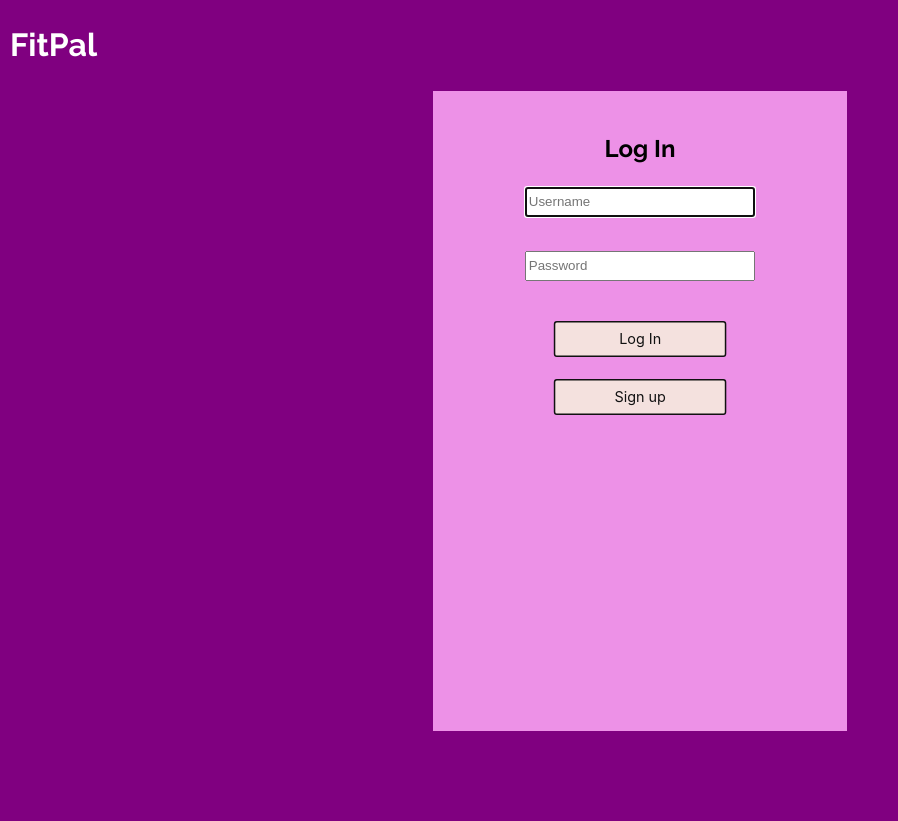
After one commit to DennisY888/StormHacks2024, a Flask app: page /login in a window 1280 px wide. The commit adds this page. Shown: the whole page, without its empty margins (0-898 px from the left). Run offline with Flask 3, Linux system fonts and the light colour scheme.

Commit message:
artin css good version

```diff
--- a/app.py
+++ b/app.py
@@ -1,13 +1,31 @@
+from functools import wraps
 import os
 
 import sqlite3
 from flask import Flask, flash, jsonify, redirect, render_template, request, session
+from flask_session import Session
+from werkzeug.security import check_password_hash, generate_password_hash
 
 # Configure application
 app = Flask(__name__)
 
 
 app.config["TEMPLATES_AUTO_RELOAD"] = True
+app.config["SESSION_PERMANENT"] = False
+app.config["SESSION_TYPE"] = "filesystem"
+Session(app)
+
+
+
+def login_required(f):
+    @wraps(f)
+    def decorated_function(*args, **kwargs):
+        if session.get("name") is None:
+            return redirect("/login")
+        return f(*args, **kwargs)
+    return decorated_function
+
+
 
 
 @app.after_request
@@ -19,36 +37,118 @@ def after_request(response):
     return response
 
 
-@app.route("/", methods=["GET", "POST"])
-def index():
+
+
+@app.route("/login", methods=["GET", "POST"])
+def login():
+
+    session.clear()
 
     if request.method == "POST":
-        name = request.form.get("person_name")
-        if not name:
-            return redirect("/")
+
+        if not request.form.get("username"):
+            return render_template("apology.html")
+
+        elif not request.form.get("password"):
+            return render_template("apology.html")
+
+
+        with sqlite3.connect("users.db") as conn:
+            cursor = conn.cursor()
+            rows = cursor.execute("SELECT * FROM users WHERE username = ?", (request.form.get("username"),)).fetchall()
+
+
+        if len(rows) != 1 or not check_password_hash(rows[0][4], request.form.get("password")):
+            return render_template("apology.html")
+
+        session["name"] = rows[0][1]
+
+        return redirect("/leaderboard")
+
+    else:
+        return render_template("login.html")
+
+
+
+
+@app.route("/register", methods=["GET", "POST"])
+def register():
+    if request.method == "POST":
+
+        if not request.form.get("register_username"):
+            return render_template("apology.html")
+
+        elif not request.form.get("register_password"):
+            return render_template("apology.html")
+
+
+        with sqlite3.connect("users.db") as conn:
+            cursor = conn.cursor()
+            rows = cursor.execute("SELECT * FROM users WHERE username = ?", (request.form.get("register_username"),)).fetchall()
+
+
+        if len(rows) != 0:
+            return render_template("failed_register.html")
+
+
+        with sqlite3.connect("users.db") as conn:
+            cursor = conn.cursor()
+            rows = cursor.execute("INSERT INTO users (username, reps, score, password) VALUES (?, ?, ?, ?)", (request.form.get("register_username"), 0, 0, generate_password_hash(request.form.get("register_password"))))
+            conn.commit()
+
+
+        return redirect("/login")
+
+    else:
+        return render_template("register.html")
+
+
+
+
+@app.route("/logout")
+@login_required
+def logout():
+    session.clear()
+    return redirect("/login")
+
+
+
+@app.route("/")
+def index():
+    return render_template("index.html")
+
+
+
+@app.route("/leaderboard", methods=["GET", "POST"])
+@login_required
+def leaderboard():
+
+    if request.method == "POST":
         try:
             reps = int(request.form.get("reps"))
             score = int(request.form.get("score"))
         except ValueError:
-            return redirect("/")
+            return redirect("/leaderboard")
 
         with sqlite3.connect("users.db") as conn:
             cursor = conn.cursor()
-            cursor.execute("INSERT INTO users (username, reps, score) VALUES (?, ?, ?);", (name, reps, score))
+            cursor.execute("UPDATE users SET reps = ?, score = ? WHERE username = ?;", (reps, score, session["name"]))
             conn.commit()
 
-        return redirect("/")
+        return redirect("/leaderboard")
 
     else:
+
         with sqlite3.connect("users.db") as conn:
             cursor = conn.cursor()
             rows = cursor.execute("SELECT * FROM users ORDER BY reps DESC").fetchall()
-        return render_template("index.html", users=rows)
+        return render_template("leaderboard.html", users=rows)
 
 
 
 
 @app.route("/remove", methods=["POST"])
+@login_required
 def remove():
     id = request.form.get("id")
     if id:
@@ -56,11 +156,8 @@ def remove():
             cursor = conn.cursor()
             cursor.execute("DELETE FROM users WHERE id = ?", (id))
             conn.commit()
-    return redirect("/")
+    return redirect("/leaderboard")
 
-@app.route("/leaderboard")
-def leaderboard():
-    return render_template("leaderboard.html")
 
 if __name__ == "__main__":
     app.run(debug=True)
--- a/mysql.sql
+++ b/mysql.sql
@@ -1 +1 @@
-CREATE TABLE users(id INTEGER NOT NULL PRIMARY KEY, username TEXT NOT NULL, reps INTEGER NOT NULL, score INTEGER NOT NULL);
+CREATE TABLE users (id INTEGER NOT NULL PRIMARY KEY, username TEXT NOT NULL, reps INTEGER NOT NULL, score INTEGER NOT NULL, password TEXT NOT NULL);
--- a/static/script.js
+++ /dev/null
@@ -1 +0,0 @@
-// code and such
--- a/static/styles.css
+++ b/static/styles.css
@@ -4,8 +4,9 @@
 body {
     margin: 0;
     padding: 0;
-    overflow:hidden;
+    overflow-y:auto;
     /* background: linear-gradient(-45deg, #39c1d8, #e73c7e, #c141cd, #c042e6); */
+    background-color: purple;
 	animation: gradient 15s ease infinite;
     background-size: 400%, 400%;
     height: 100vh;
@@ -17,6 +18,26 @@ body {
     font-weight: normal;
     font-style: normal;
     color: white;
+    align-items: center;
+}
+
+.header {
+    margin-left: 10px;
+    font-weight: bold;
+    margin-top: 0px;
+}
+
+#logo {
+    text-decoration: none;
+    color: inherit;
+    cursor: pointer;
+    margin-top: 5px;
+}
+
+#logout {
+    top: 10px;
+    right: 10px;
+    position: absolute;
 }
 
 @keyframes gradient {
@@ -43,6 +64,27 @@ body {
     font-size: 20px;
     margin: 0px;
     padding: 0px;
+}
+
+#kendrick {
+    color: rgb(0, 0, 0);
+    height: 80%;
+    background-color: rgb(237, 145, 231);
+    width: 30%;
+    text-align: center;
+    align-items: center;
+}
+
+#kendrick input[type="text"],
+#kendrick input[type="submit"] {
+    width: 60%; /* Ensure input fields and buttons take up 100% width of the container */
+    box-sizing: border-box; /* Include padding and border in the element's total width */
+    margin-bottom: 10px; /* Add some spacing between elements */
+}
+
+.password-input {
+    -webkit-text-security: disc; /* For Chrome, Safari, and newer versions of Edge */
+    text-security: disc; /* For Firefox */
 }
 
 .button-56 {
@@ -110,12 +152,13 @@ body {
     font-size: 10px;
     margin: 0px;
     padding: 0px;
-    bottom: 0;
+    bottom: 0px;
     position: absolute;
     text-align: center;
 }
 
 .container {
+    align-items: center;
     margin-left: auto;
     margin-right: auto;
     padding-left: 15px;
@@ -125,36 +168,72 @@ body {
 }
 
 .section {
-    padding-bottom: 1rem;
-    padding-left: 2rem;
-    padding-right: 2rem;
-    padding-top: 0.5rem;
+    padding: 0px;
+    padding-top: 20px;
 }
 
 .leaderboard {
-    background-color: #212529;
-    width: 25%;
-    align-items: left;
-    position:absolute;
+    background-color:#212529;
+    margin-bottom: 20px;
 }
-
 .leaderboard:hover {
-    background-color: #000000;
+    background-color: #131313;
     transition: color 2s ease-in-out, background-color 0.15s ease-in-out;
 }
 
 
-button, input[type="submit"] {
-    background-color: #d9edff;
-    border: 1px solid transparent;
+input[type="submit"] {
     border-radius: 0.25rem;
-    font-size: 0.95rem;
+    font-size: 1.2rem;
     font-weight: 400;
     line-height: 1.5;
     padding: 0.375rem 0.75rem;
     text-align: center;
     transition: color 0.15s ease-in-out, background-color 0.15s ease-in-out, border-color 0.15s ease-in-out, box-shadow 0.15s ease-in-out;
     vertical-align: middle;
+    background-color: rgb(244, 225, 222);
+    border: 2px solid #111;
+    box-sizing: border-box;
+    color: #111;
+    cursor: pointer;
+    font-family: Inter,sans-serif;
+    height: 48px;
+    line-height: 24px;
+    max-width: 100%;
+    padding: 0 25px;
+    text-decoration: none;
+    user-select: none;
+    -webkit-user-select: none;
+    touch-action: manipulation;
+    transform: scale(0.75);
+}
+
+input[type="submit"]:after {
+    background-color: #111;
+    border-radius: 8px;
+    content: "";
+    display: block;
+    height: 48px;
+    left: 0;
+    width: 100%;
+    position: absolute;
+    top: -2px;
+    transform: translate(8px, 8px);
+    transition: transform .2s ease-out;
+    z-index: 0;
+}
+
+input[type="submit"]:hover:after {
+    transform: translate(0, 0);
+}
+
+input[type="submit"]:active {
+    background-color: #ffdeda;
+    outline: 0;
+}
+
+input[type="submit"]:hover {
+    outline: 0;
 }
 
 input[type="text"], input[type="number"] {
@@ -182,3 +261,10 @@ table td {
 tbody tr:nth-of-type(odd) {
     background-color: rgb(179, 208, 255, 0.3)
 }
+
+.devform {
+    transform: scale(0.2); /* Scale down by 25% */
+    transform-origin: top left;
+    align-items: right;
+    position: absolute;
+}
--- a/templates/index.html
+++ b/templates/index.html
@@ -16,7 +16,9 @@
             Your Ultimate Partner In Health: Achieve Your Goals With FitPal
         </p>
 
-        <a href = "/leaderboard"><button class="button-56" role="button">Get Started</button></a>
+        <a href = "/login">
+            <button class="button-56" role="button">Get Started</button>
+        </a>
 
     </main>
 
--- /dev/null
+++ b/templates/login.html
@@ -0,0 +1,34 @@
+<!DOCTYPE html>
+
+<html lang="en">
+    <head>
+        <link href="https://fonts.googleapis.com/css2?family=Montserrat:wght@500&display=swap" rel="stylesheet">
+        <link href="/static/styles.css" rel="stylesheet">
+        <title>SFU_SURGE_FitPal</title>
+    </head>
+    <body>
+        <div class="header">
+            <h1><a id = "logo" href = "/">FitPal</a></h1>
+        </div>
+        <div class="container" id = "kendrick">
+            <div class="section">
+
+                <h2>Log In</h2>
+
+                <form action="/login" method="post">
+                    <input autocomplete="off" autofocus name="username" placeholder="Username" type="text">
+                    <br></br>
+                    <input autocomplete="off" autofocus name="password" placeholder="Password" type="text" class = "password-input">
+                    <br></br>
+                    <input type="submit" value="Log In">
+                </form>
+
+            </div>
+            <div>
+                <form action="/register" method="get">
+                    <input type="submit" value="Sign up" id = "getstarted">
+                </form>
+            </div>
+        </div>
+    </body>
+</html>
```
Also changed, not shown: static/styles2.css (added, +82 -0 lines), templates/apology.html (added, +24 -0 lines), templates/camera.html (deleted, +0 -27 lines), templates/failed_register.html (added, +22 -0 lines), templates/leaderboard.html (+20 -30 lines), templates/register.html (added, +29 -0 lines), static/stuff.js (added), users.db, 2 other files. Lines whose indentation alone changed are shown as unchanged.
